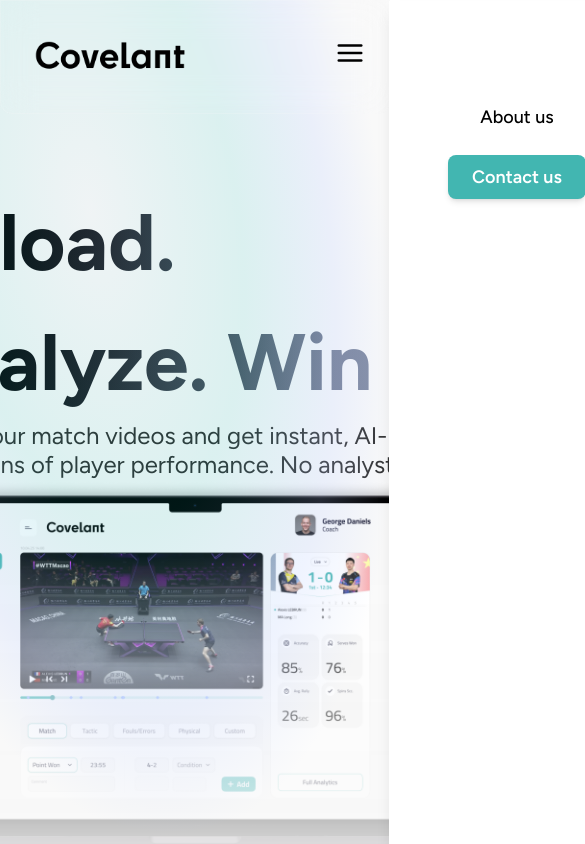
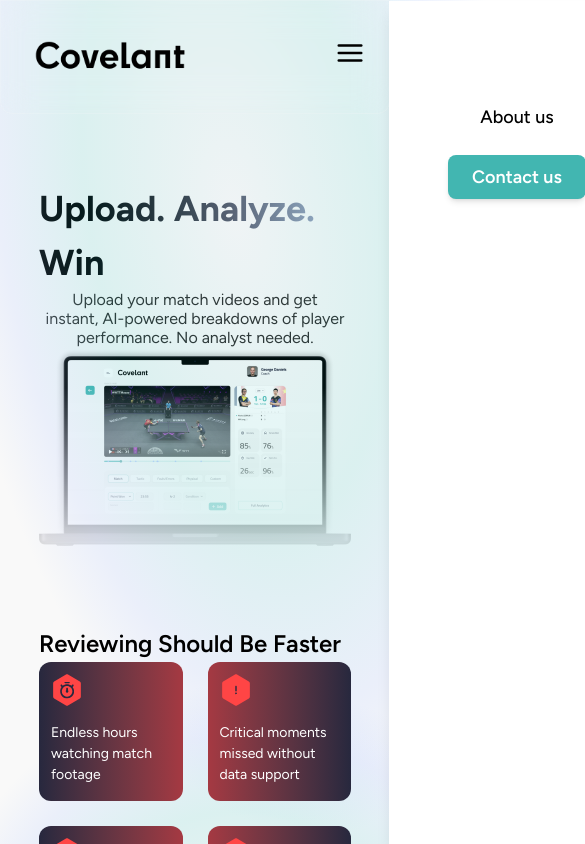
Before and after one commit to covelant-AI/website, a Next.js app: page /en/approach in a window 390 px wide. Shown: the top 844 px of the page, 585 px wide, since content can reach past the window. Built offline with nearby package versions, Linux system fonts and the light colour scheme.

Commit message:
Format using Breakpoitns

```diff
--- a/app/[locale]/approach/page.tsx
+++ b/app/[locale]/approach/page.tsx
@@ -3,7 +3,7 @@ import Problems from "@components/approach/Problems";
 
 export default function Approach() {
     return (
-        <div className="bg-[#F9F9F9] flex flex-col items-center justify-center z-1 gap-y-[160px] px-[10%]">
+        <div className="bg-[#F9F9F9] flex flex-col items-center justify-center z-1 gap-y-[80px] lg:gap-y-[160px] px-[10%]">
             <Intro />
             <Problems />
         </div>
--- a/components/approach/Intro.jsx
+++ b/components/approach/Intro.jsx
@@ -1,16 +1,17 @@
 import { useTranslations } from 'next-intl';
 import Image from 'next/image';
 import RadialBlurBg from '@components/RadialBlurBg';
+
 export default function ApproachIntro() {
     const t = useTranslations('components.approach.intro');
     return (
     <div className="relative">
       <section
-        className="flex flex-col items-center justify-center z-1"
+        className=" z-1"
       >
         <div className="mt-[182px] flex flex-col items-center">
-            <h1 className="text-[80px] font-bold leading-120% tracking-[-2%] bg-gradient-to-r from-[#000000] to-[#B3C0DF] text-transparent bg-clip-text">{t('title')}</h1>
-            <p className="w-[600px] text-[24px] font-normal leading-[120%] tracking-[-2%] text-[#000000] opacity-80">
+            <h1 className="text-[36px] lg:text-[80px] font-bold leading-120% tracking-[-2%] bg-gradient-to-r from-[#000000] to-[#B3C0DF] text-transparent bg-clip-text">{t('title')}</h1>
+            <p className="w-[300px] lg:w-[600px] text-center text-[16px] xl:text-[24px] font-normal leading-[120%] tracking-[-2%] text-[#000000] opacity-80">
                 {t('description')}
             </p>
         </div>
--- a/components/approach/Problems.jsx
+++ b/components/approach/Problems.jsx
@@ -1,5 +1,5 @@
 import { useTranslations } from 'next-intl';
-
+import RadialBlurBg from '@components/RadialBlurBg';
 export default function Problems() {
     const t = useTranslations('components.approach.problems');
 
@@ -33,7 +33,7 @@ export default function Problems() {
     return (
         <div className="relative">
             <section>
-            <h1 className="text-[80px] font-semibold leading-100% tracking-[-2%] text-[#000000]"
+            <h1 className="text-[24px] lg:text-[80px] font-semibold leading-100% tracking-[-2%] text-[#000000]"
             >{t('title')}</h1>
 
             <div className="relative grid grid-cols-2 xl:grid-cols-3 gap-[25px]">
@@ -48,24 +48,28 @@ export default function Problems() {
                         direction2 = 'bg-linear-to-l'
                     }
 
-                    let className = [direction1, direction2, "from-[#27283E] to-[#A53942] flex flex-col gap-[71px] pl-[28px] pr-[65px] pt-[24px] pb-[36px] rounded-[24px] z-10"].join(' ')
+                    const paddings = "px-[12px] pt-[12px] pb-[16px] lg:pl-[28px] lg:pr-[65px] lg:pt-[24px] lg:pb-[36px]"
+
+                    let className = [direction1, direction2, paddings, "from-[#27283E] to-[#A53942] flex flex-col gap-[16px] lg:gap-[71px] rounded-[12px] lg:rounded-[24px] z-10"].join(' ')
 
                     return (
                         <div
                         key={index}
                         className={className}
                     >
-                        <div className="block relative h-[64px] w-[64px]">
-                            <img className="h-[64px] w-[64px]" src={"/images/hexagonRed.svg"} alt={`icon-${index}`} />
-                            <img className="h-[34px] absolute top-1/2 left-1/2 transform -translate-x-1/2 -translate-y-1/2" src={problem.icon} alt={`icon-${index}`} />
+                        <div className="block relative h-[32px] w-[32px] lg:h-[64px] lg:w-[64px]">
+                            <img className="h-[32px] w-[32px] lg:h-[64px] lg:w-[64px]" src={"/images/hexagonRed.svg"} alt={`icon-${index}`} />
+                            <img className="h-[17px] lg:h-[34px] absolute top-1/2 left-1/2 transform -translate-x-1/2 -translate-y-1/2" src={problem.icon} alt={`icon-${index}`} />
                         </div>
 
-                        <p className="font-normal text-[24px] tracking-[-2%] text-[#FFFFFF]">{problem.text}</p>
+                        <p className="font-normal text-[14px] lg:text-[24px] tracking-[-2%] text-[#FFFFFF]">{problem.text}</p>
                     </div>
                     )
                 }
                 )}
             </div>
+
+            <RadialBlurBg width={"150vw"} height={"60vh"} rotate={"-9.35deg"} bottom={"0"} left={"-25vw"}/>
 
 
             </section>
--- a/tsconfig.json
+++ b/tsconfig.json
@@ -20,7 +20,8 @@
     ],
     "paths": {
       "@/*": ["./*"],
-      "@components/*": ["./components/*"]
+      "@components/*": ["./components/*"],
+      "@styles/*": ["./styles/*"]
     }
   },
   "include": ["next-env.d.ts", "**/*.ts", "**/*.tsx", ".next/types/**/*.ts"],
```
